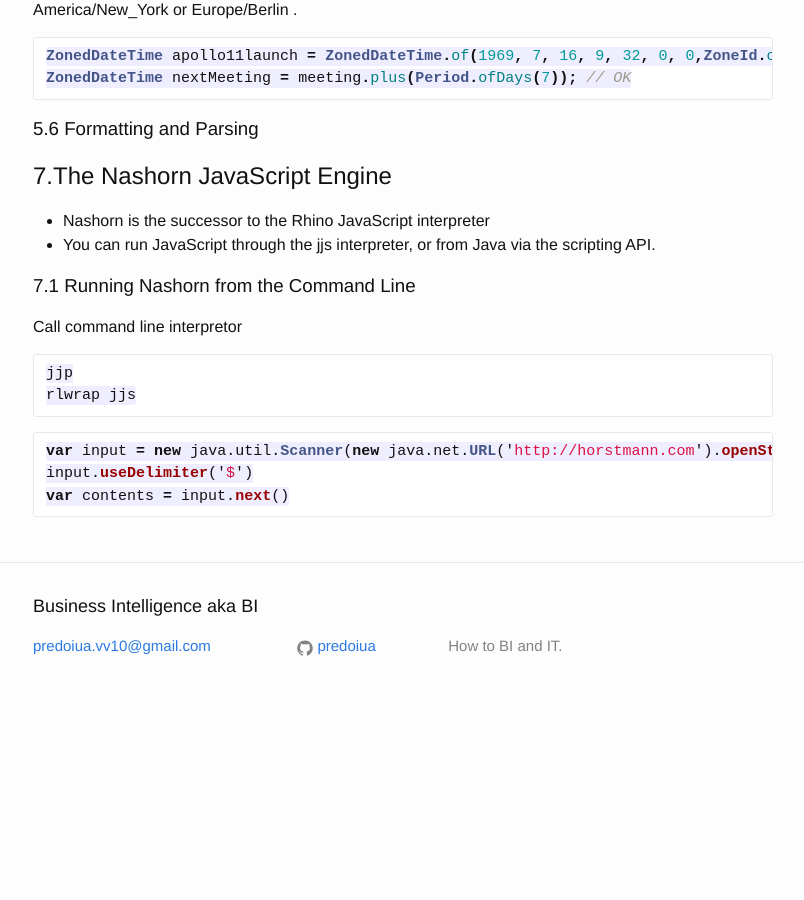
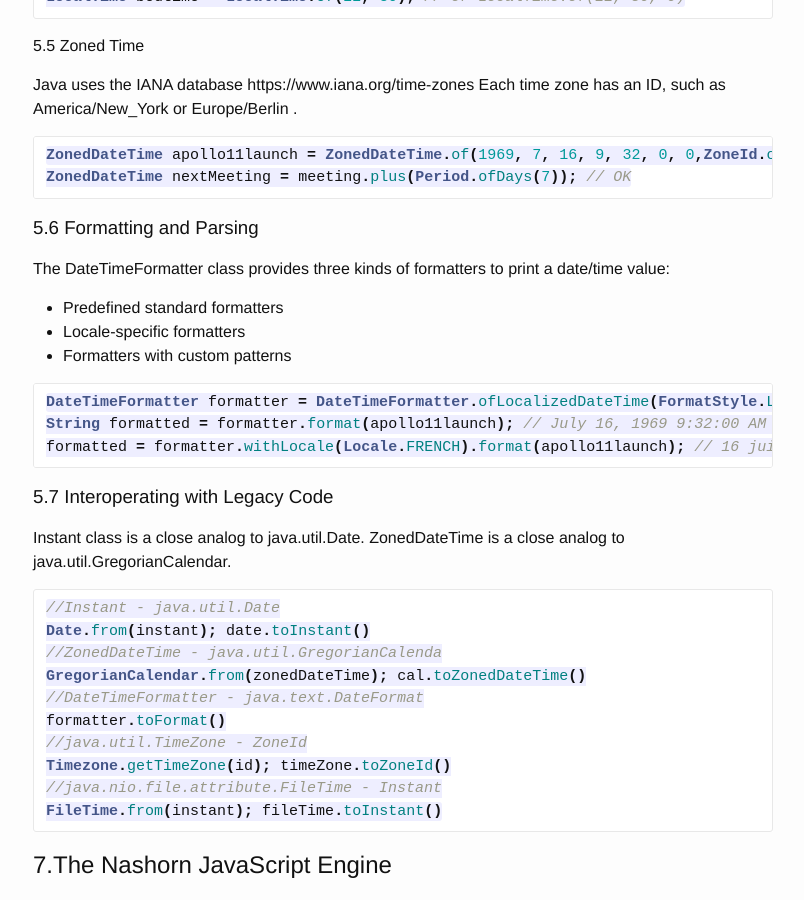
Before and after one commit to predoiua/predoiua.github.io, a Jekyll site: the page built from tutorials/java/java_8_really_impatient/index.md, in a window 1280 px wide and 900 px high, scrolled down 1969 px. Shown: the whole window, without its empty margins (237-1041 px from the left). Built offline with Jekyll 4.4.1, drawn with Linux system fonts in a browser that asks for light colours; before the commit the page ends 2687 px from its top, so only the background shows below that; some of the changed text lies outside the part shown.

Commit message:
java time

```diff
--- a/tutorials/java/Java_8_Really_Impatient/index.md
+++ b/tutorials/java/java_8_really_impatient/index.md
@@ -93,6 +95,35 @@ ZonedDateTime nextMeeting = meeting.plus(Period.ofDays(7)); // OK
 
 ### 5.6 Formatting and Parsing
 
+The DateTimeFormatter class provides three kinds of formatters to print a date/time value:
+- Predefined standard formatters
+- Locale-specific formatters
+- Formatters with custom patterns
+
+~~~java
+DateTimeFormatter formatter = DateTimeFormatter.ofLocalizedDateTime(FormatStyle.LONG);
+String formatted = formatter.format(apollo11launch); // July 16, 1969 9:32:00 AM EDT
+formatted = formatter.withLocale(Locale.FRENCH).format(apollo11launch); // 16 juillet 1969 09:32:00 EDT
+~~~
+
+### 5.7 Interoperating with Legacy Code
+
+Instant class is a close analog to java.util.Date.
+ZonedDateTime is a close analog to java.util.GregorianCalendar.
+
+~~~java
+//Instant - java.util.Date
+Date.from(instant); date.toInstant()
+//ZonedDateTime - java.util.GregorianCalenda
+GregorianCalendar.from(zonedDateTime); cal.toZonedDateTime()
+//DateTimeFormatter - java.text.DateFormat
+formatter.toFormat()
+//java.util.TimeZone - ZoneId
+Timezone.getTimeZone(id); timeZone.toZoneId()
+//java.nio.file.attribute.FileTime - Instant
+FileTime.from(instant); fileTime.toInstant()
+~~~
+
 ## 7.The Nashorn JavaScript Engine
 
 - Nashorn is the successor to the Rhino JavaScript interpreter
```
Also changed, not shown: other parts of tutorials/java/java_8_really_impatient/index.md (+2 -0 lines).
